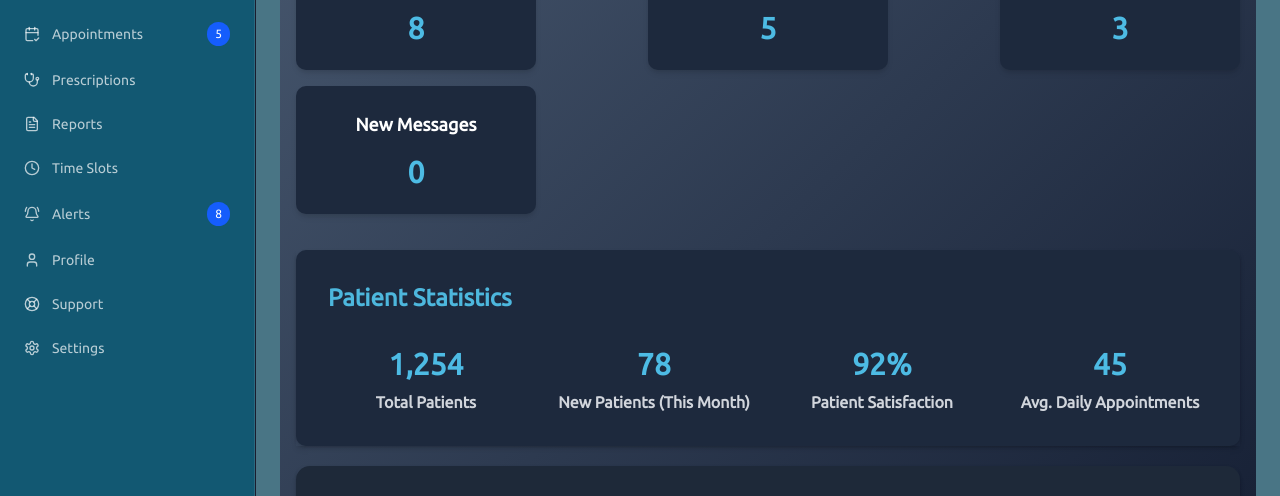
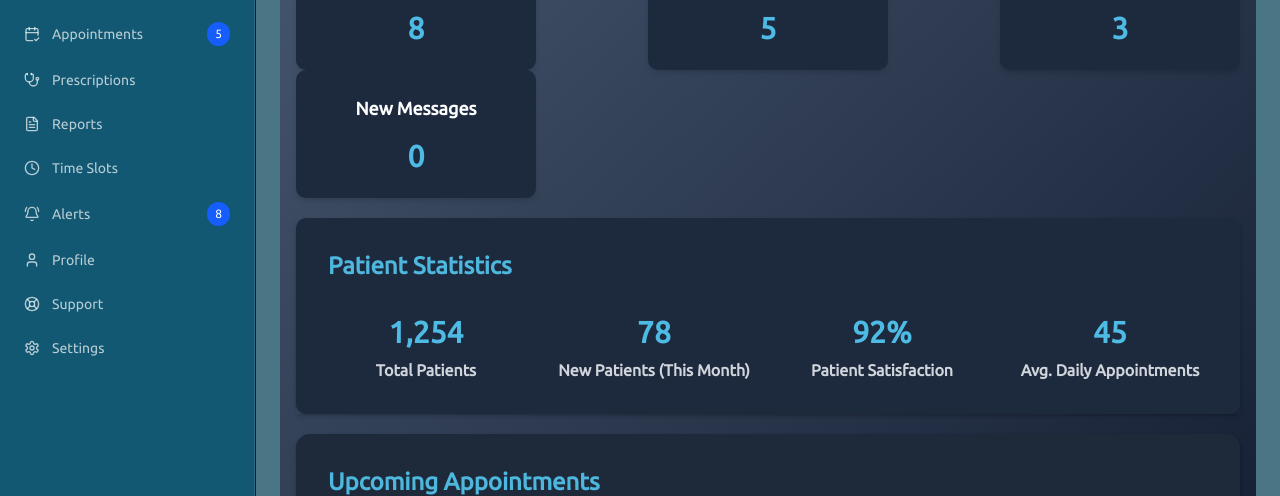
Before and after one commit to OrgDrReach/dreach-clone-2025, a Next.js app: page /dashboard/doctor/1 in a window 1280 px wide. Shown: the part 164-660 px from the top of the page. Built offline with nearby package versions, Linux system fonts and the light colour scheme; no server answers.

Commit message:
overiew page updated

```diff
--- a/app/dashboard/doctor/[doctorId]/page.tsx
+++ b/app/dashboard/doctor/[doctorId]/page.tsx
@@ -7,7 +7,7 @@ import React from "react";
 const Doctors: React.FC = () => {
   return (
     <main className="bg-gradient-to-br from-indigo-500 to-purple-600 dark:from-slate-600 dark:to-slate-900 rounded-lg p-4">
-      <div>
+      <div className="space-y-5">
         <Updates />
         <PatientStatistics />
         {/* <PatientVisitsChart /> */}
--- a/components/dashboard/doctor/dashboard/PatientsStatistics.tsx
+++ b/components/dashboard/doctor/dashboard/PatientsStatistics.tsx
@@ -23,7 +23,7 @@ const PatientStatistics: React.FC = () => {
   ];
 
   return (
-    <div className=" flex items-center my-5 justify-center shadow-md">
+    <div className=" flex items-center justify-center shadow-md">
       <div className="bg-white dark:bg-slate-800 rounded-lg shadow p-8 w-full ">
         <h2 className="text-[#125872] dark:text-[#4db7dd] text-2xl font-semibold mb-8">
           Patient Statistics
--- a/components/dashboard/doctor/dashboard/Upcoming.tsx
+++ b/components/dashboard/doctor/dashboard/Upcoming.tsx
@@ -43,7 +43,7 @@ const UpcomingAppointments: React.FC = () => {
         <h2 className=" text-[#125872] dark:text-[#4db7dd] text-2xl font-semibold mb-6">
           Upcoming Appointments
         </h2>
-        <div>
+        <div className="space-y-4">
           {appointments.map((appointment, index) => (
             <AppointmentCard
               key={index}
--- a/components/dashboard/doctor/dashboard/Updates.tsx
+++ b/components/dashboard/doctor/dashboard/Updates.tsx
@@ -7,7 +7,7 @@ interface CardProps {
 
 const Card: React.FC<CardProps> = ({ title, value }) => {
   return (
-    <div className="bg-[#ffffff] dark:bg-slate-800 rounded-lg shadow-md p-6 w-60 flex flex-col items-center  mb-4">
+    <div className="bg-[#ffffff] dark:bg-slate-800 rounded-lg shadow-md p-6 w-60 flex flex-col items-center">
       <h3 className="text-gray-700 dark:text-white text-lg font-bold">{title}</h3>
       <span className="text-3xl font-bold text-[#125872] dark:text-[#4dbbe4] mt-4">{value}</span>
     </div>
```
